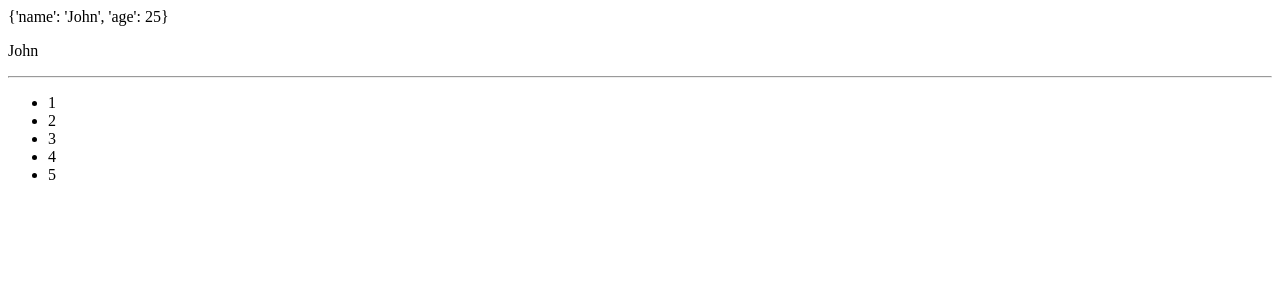
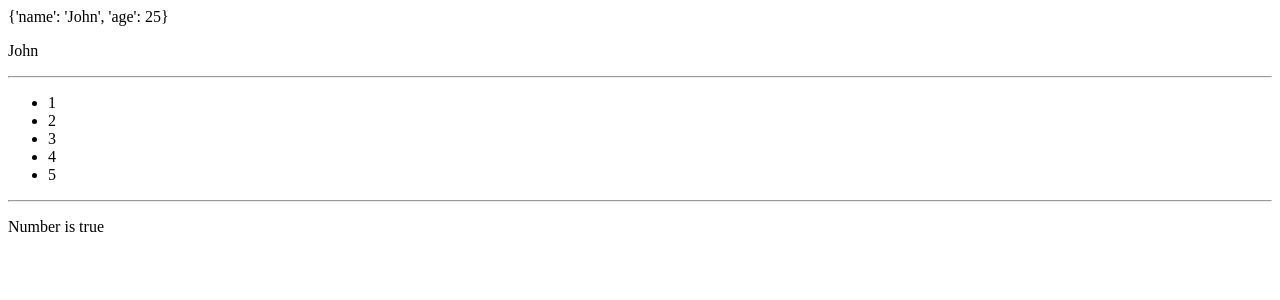
Before and after one commit to snahmd/Django-Doodles, a Django app: page / in a window 1280 px wide. Shown: the part 242-542 px from the top of the page. Run offline with Django 5.2, Linux system fonts and the light colour scheme.

Commit message:
use if conditions in DTL

```diff
--- a/students/templates/students/home.html
+++ b/students/templates/students/home.html
@@ -20,6 +20,12 @@
             <li>{{ i }}</li>
         {% endfor %}
     </ul>
+    <hr>
+    {% if number == 123 %}
+        <p>Number is true</p>
+    {% else %}
+        <p>Number is false</p>
+    {% endif %}
 
 
 </body>
```
